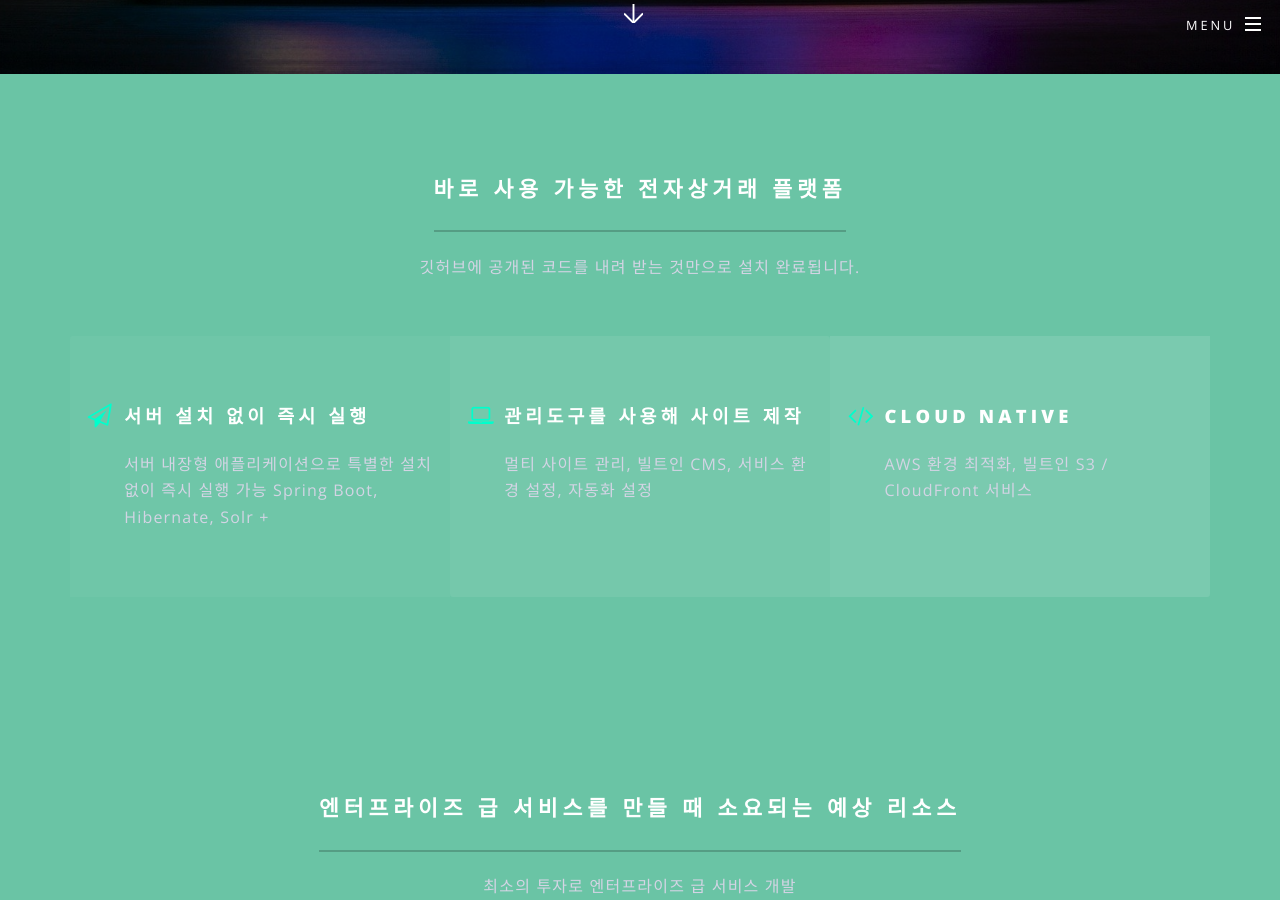
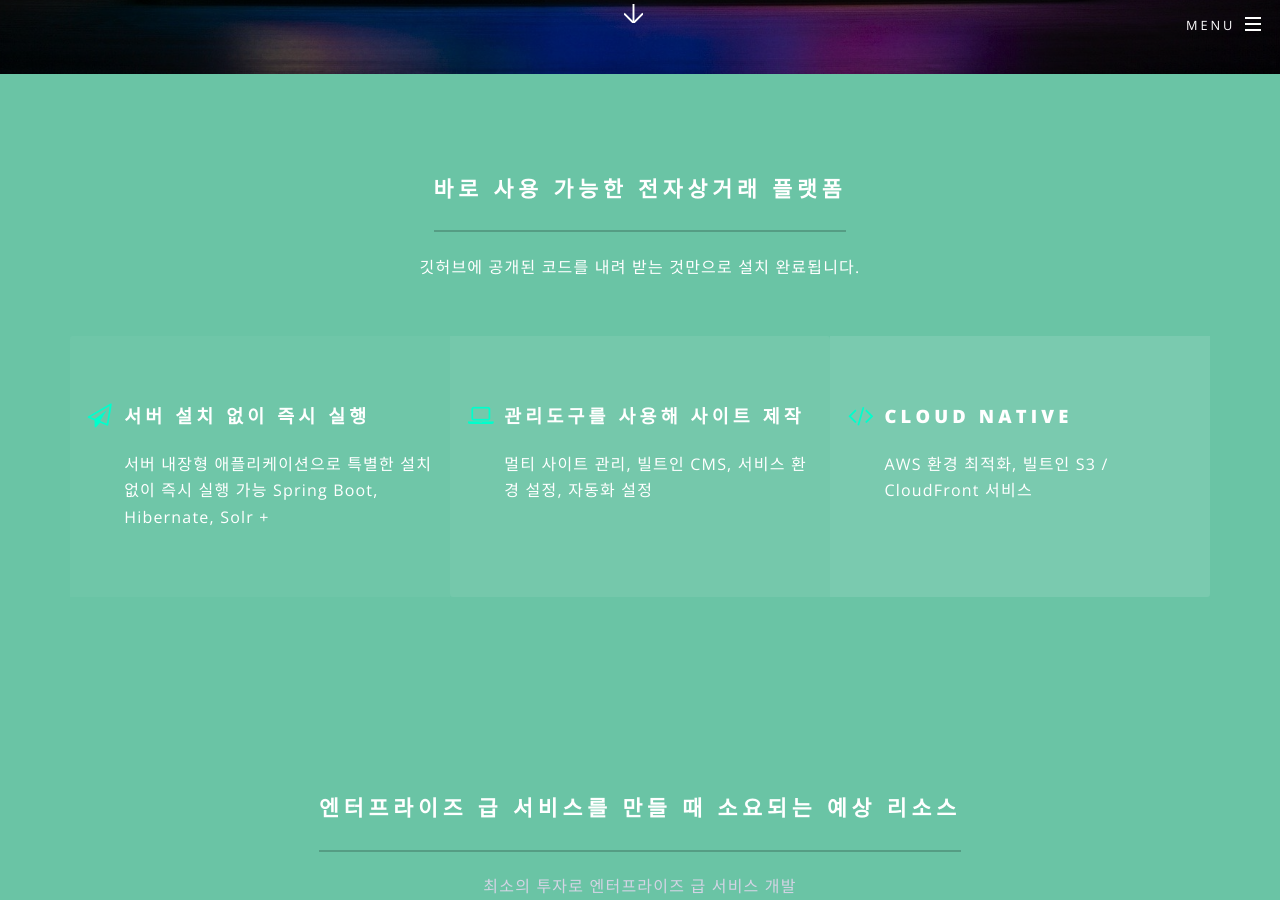
Before and after one commit to rchemist/rchemist.github.io, a Jekyll site: the page built from index.html, in a window 1280 px wide and 900 px high, scrolled down 826 px. Built offline with Jekyll 4.4.1, drawn with Linux system fonts in a browser that asks for light colours.

```diff
--- a/_sass/libs/_vars.scss
+++ b/_sass/libs/_vars.scss
@@ -136,10 +136,7 @@
 
 		accent-ready-to-use: (
 			bg:				#6AC4A5,
-			color:	#fff,
 			fg-bold:		#ffffff,
-			fg:				mix(#505393, #ffffff, 25%),
-			fg-light:		mix(#505393, #ffffff, 40%),
 			border:			rgba(0,0,0,0.2),
 			border-bg:		rgba(255,255,255,0.2),
 			border2:		rgba(0,0,0,0.25),
```
